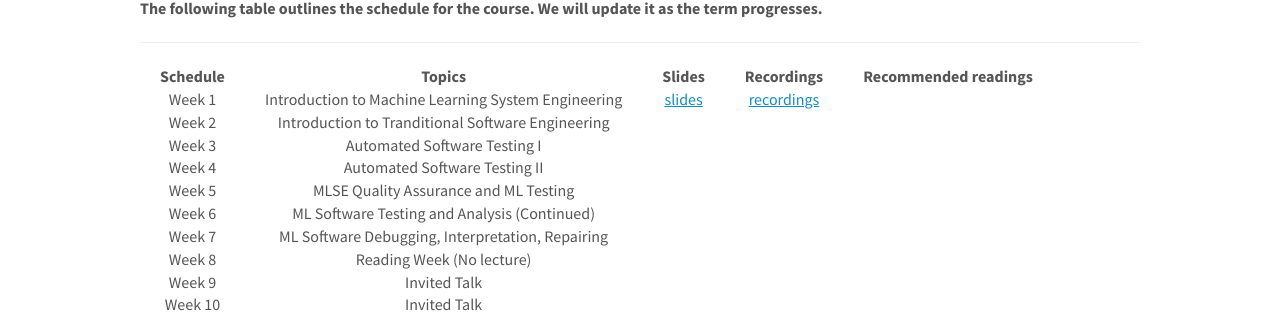
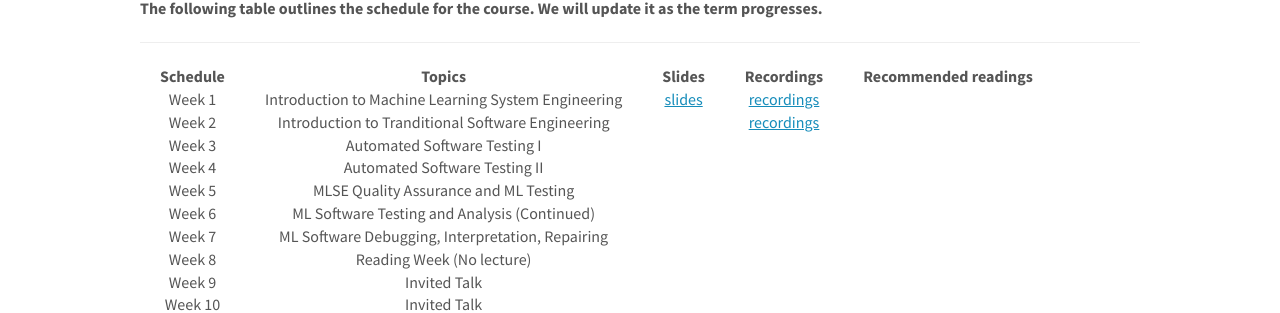
Before and after one commit to momentum-openspace/momentum-openspace.github.io, a Jekyll site: the page built from _pages/ECE720_2022Winter.md, in a window 1280 px wide and 900 px high, scrolled down 1887 px. Shown: the part 148-461 px from the top of the window. Built offline with Jekyll 4.4.1, drawn with Linux system fonts in a browser that asks for light colours; nearby versions of some CDN libraries.

Commit message:
Update ECE720_2022Winter.md

```diff
--- a/_pages/ECE720_2022Winter.md
+++ b/_pages/ECE720_2022Winter.md
@@ -92,7 +92,7 @@ By the end of this course, students should be able to:
 |    Schedule     |    Topics                                                   | Slides                    | Recordings                    | Recommended readings                |
 |    :-------:    |    :---------------------------------------------------:    | :------------------------:| :----------------------------:| :----------------------------:|
 |    Week 1       |    Introduction to Machine Learning System Engineering      | [slides](https://eclass.srv.ualberta.ca/mod/resource/view.php?id=5942536)                | [recordings](https://eclass.srv.ualberta.ca/mod/url/view.php?id=5939317)                | |
-|    Week 2       |    Introduction to Tranditional Software Engineering        |                         |                  | |
+|    Week 2       |    Introduction to Tranditional Software Engineering        |                         | [recordings](https://eclass.srv.ualberta.ca/mod/url/view.php?id=5959855)                 | |
 |    Week 3       |    Automated Software Testing I                             |                         |                  | |
 |    Week 4       |    Automated Software Testing II                            |                         |                  | |
 |    Week 5       |    MLSE Quality Assurance and ML Testing                    |                         |                  | |
```
